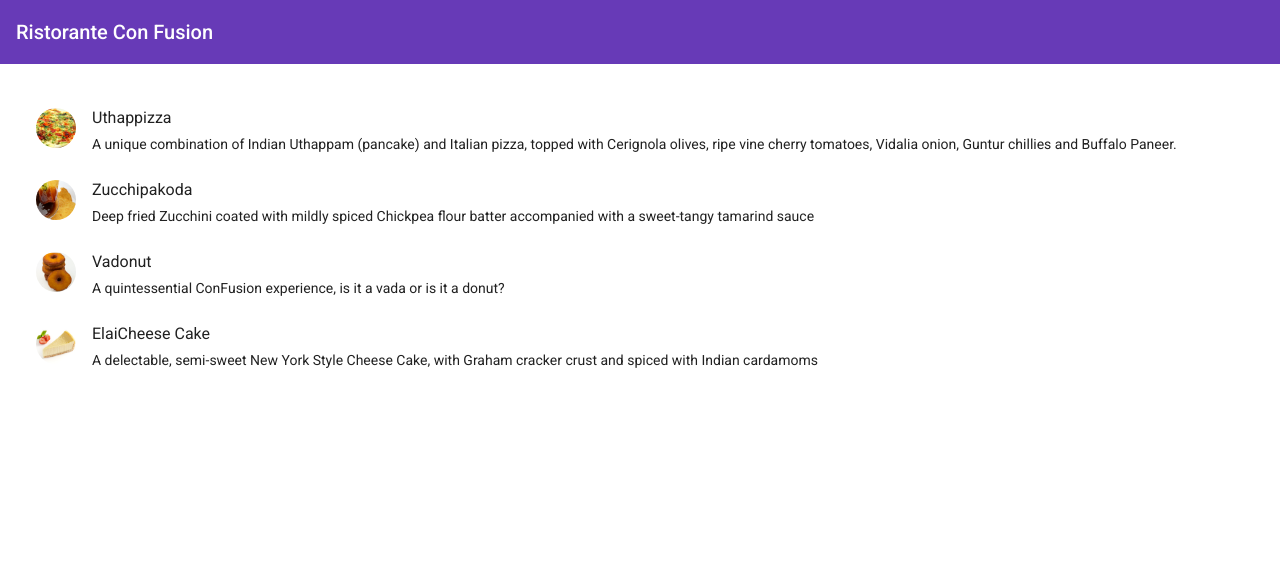
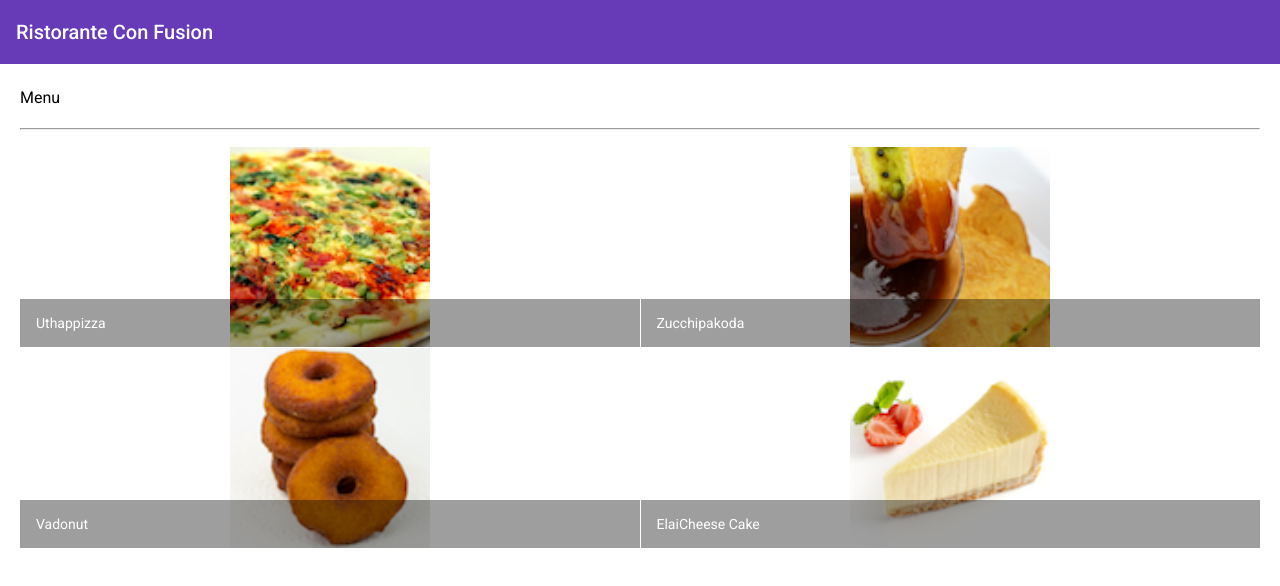
Before and after one commit to ankush789/Angular, an Angular app: page / in a window 1280 px wide. Shown: the top 586 px of the page. Built offline with nearby package versions, Linux system fonts and the light colour scheme.

Commit message:
DATA_BINDING

```diff
--- /dev/null
+++ b/src/app/dishdetail/dishdetail.component.html
@@ -0,0 +1,27 @@
+<div class="container" fxLayout="row" fxLayout.sm="column" fxLayout.xs="column" fxLayoutAlign.gt-md="space-around-center" fxLayoutGap="10px" fxLayoutGap.xs="0">
+    <div fxFlex="40">
+        <mat-card *ngIf="dish">
+            <mat-card-header>
+                <mat-card-title id="bold">{{dish.name | uppercase}}</mat-card-title>
+            </mat-card-header>
+            <img src={{dish.image}} alt={{dish.name}} height="500px">
+            <mat-card-header>
+                <p>{{dish.description}}</p>
+            </mat-card-header>
+            <mat-card-actions>
+                <button mat-button>LIKE</button>
+                <button mat-button>SHARE</button>
+            </mat-card-actions>
+        </mat-card>
+    </div>
+    <div fxFlex="40">
+       <mat-list *ngIf="dish">
+           <h1 id="bold">Comments</h1>
+           <mat-list-item *ngFor="let comments of dish.comments">
+               <p matLine>{{comments.comment}}</p>
+               <p matLine>{{comments.rating}} Star</p>
+               <p matLine>-- {{comments.author}} {{comments.date | date}}</p>
+           </mat-list-item>
+       </mat-list>
+    </div>
+</div>
--- /dev/null
+++ b/src/app/dishdetail/dishdetail.component.scss
@@ -0,0 +1,3 @@
+#bold{
+    font-weight:500;
+}
--- /dev/null
+++ b/src/app/dishdetail/dishdetail.component.ts
@@ -0,0 +1,21 @@
+import { Component, OnInit,Input } from '@angular/core';
+import { Dish } from '../shared/dish';
+
+
+@Component({
+  selector: 'app-dishdetail',
+  templateUrl: './dishdetail.component.html',
+  styleUrls: ['./dishdetail.component.scss']
+})
+export class DishdetailComponent implements OnInit {
+
+  @Input()
+  dish: Dish;
+
+
+  constructor() { }
+
+  ngOnInit(): void {
+  }
+
+}
--- a/src/app/menu/menu.component.html
+++ b/src/app/menu/menu.component.html
@@ -1,11 +1,19 @@
 <div class="container" fxLayout="column" fxLayoutGap="10px">
-    <mat-list fxFlex>
-        <mat-list-item *ngFor="let dish of dishes">
-            <img matListAvatar src={{dish.image}} alt={{dish.name}}>
-            <h1 matLine>{{dish.name}}</h1>
-            <p matLine>
-                <span>{{dish.description}}</span>
-            </p>
-        </mat-list-item>
-    </mat-list>
-</div>
+    <div fxFlex>
+        <div>
+            <h3>Menu</h3>
+            <hr>
+        </div>
+    </div>
+
+    <div fxFlex>
+        <mat-grid-list cols="2" rowHeight="200px">
+            <mat-grid-tile *ngFor="let dish of dishes" (click)="onSelect(dish)">
+                <img height="200px" src={{dish.image}} alt={{dish.name}}>
+                <mat-grid-tile-footer>
+                    <h1 matLine>{{dish.name}}</h1>
+                </mat-grid-tile-footer>
+            </mat-grid-tile>
+        </mat-grid-list>
+    </div>
+<app-dishdetail [dish]="selectedDish"></app-dishdetail>
--- a/src/app/menu/menu.component.ts
+++ b/src/app/menu/menu.component.ts
@@ -1,5 +1,8 @@
 import { Component, OnInit } from '@angular/core';
 import { Dish } from '../shared/dish';
+import { DISHES } from '../shared/dishes';
+
+
 @Component({
   selector: 'app-menu',
   templateUrl: './menu.component.html',
@@ -7,54 +10,16 @@
 })
 export class MenuComponent implements OnInit {
 
-  dishes: Dish[] = [
-    {
-      id: '0',
-      name: 'Uthappizza',
-      image: '/assets/images/uthappizza.png',
-      category: 'mains',
-      featured: true,
-      label: 'Hot',
-      price: '4.99',
-      // tslint:disable-next-line:max-line-length
-      description: 'A unique combination of Indian Uthappam (pancake) and Italian pizza, topped with Cerignola olives, ripe vine cherry tomatoes, Vidalia onion, Guntur chillies and Buffalo Paneer.'
-    },
-    {
-      id: '1',
-      name: 'Zucchipakoda',
-      image: '/assets/images/zucchipakoda.png',
-      category: 'appetizer',
-      featured: false,
-      label: '',
-      price: '1.99',
-      description: 'Deep fried Zucchini coated with mildly spiced Chickpea flour batter accompanied with a sweet-tangy tamarind sauce'
-    },
-    {
-      id: '2',
-      name: 'Vadonut',
-      image: '/assets/images/vadonut.png',
-      category: 'appetizer',
-      featured: false,
-      label: 'New',
-      price: '1.99',
-      description: 'A quintessential ConFusion experience, is it a vada or is it a donut?'
-    },
-    {
-      id: '3',
-      name: 'ElaiCheese Cake',
-      image: '/assets/images/elaicheesecake.png',
-      category: 'dessert',
-      featured: false,
-      label: '',
-      price: '2.99',
-      description: 'A delectable, semi-sweet New York Style Cheese Cake, with Graham cracker crust and spiced with Indian cardamoms'
-    }
-  ];
-
+dishes=DISHES;
+selectedDish: Dish;
 
   constructor() { }
 
   ngOnInit(): void {
   }
 
+  onSelect(dish: Dish){
+    this.selectedDish=dish;
+  }
+
 }
--- /dev/null
+++ b/src/app/shared/comment.ts
@@ -0,0 +1,6 @@
+export class Comment {
+    rating: number;
+    comment: string;
+    author: string;
+    date: string;
+}
--- a/src/app/shared/dish.ts
+++ b/src/app/shared/dish.ts
@@ -1,3 +1,4 @@
+import { Comment } from './comment';
 export class Dish {
     id: string;
     name: string;
@@ -7,4 +8,5 @@
     label: string;
     price: string;
     description: string;
+    comments: Comment[];
 }
--- /dev/null
+++ b/src/app/shared/dishes.ts
@@ -0,0 +1,173 @@
+import { Dish } from './dish';
+
+export const DISHES: Dish[]= [
+    {
+        id: '0',
+        name: 'Uthappizza',
+        image: '/assets/images/uthappizza.png',
+        category: 'mains',
+        featured: true,
+        label: 'Hot',
+        price: '4.99',
+        // tslint:disable-next-line:max-line-length
+        description: 'A unique combination of Indian Uthappam (pancake) and Italian pizza, topped with Cerignola olives, ripe vine cherry tomatoes, Vidalia onion, Guntur chillies and Buffalo Paneer.',
+        comments: [
+            {
+                rating: 5,
+                comment: 'Imagine all the eatables, living in conFusion!',
+                author: 'John Lemon',
+                date: '2012-10-16T17:57:28.556094Z'
+            },
+            {
+                rating: 4,
+                comment: 'Sends anyone to heaven, I wish I could get my mother-in-law to eat it!',
+                author: 'Paul McVites',
+                date: '2014-09-05T17:57:28.556094Z'
+            },
+            {
+                rating: 3,
+                comment: 'Eat it, just eat it!',
+                author: 'Michael Jaikishan',
+                date: '2015-02-13T17:57:28.556094Z'
+            },
+            {
+                rating: 4,
+                comment: 'Ultimate, Reaching for the stars!',
+                author: 'Ringo Starry',
+                date: '2013-12-02T17:57:28.556094Z'
+            },
+            {
+                rating: 2,
+                comment: 'It\'s your birthday, we\'re gonna party!',
+                author: '25 Cent',
+                date: '2011-12-02T17:57:28.556094Z'
+            }
+        ]
+    },
+    {
+        id: '1',
+        name: 'Zucchipakoda',
+        image: '/assets/images/zucchipakoda.png',
+        category: 'appetizer',
+        featured: false,
+        label: '',
+        price: '1.99',
+        description: 'Deep fried Zucchini coated with mildly spiced Chickpea flour batter accompanied with a sweet-tangy tamarind sauce',
+        comments: [
+            {
+                rating: 5,
+                comment: 'Imagine all the eatables, living in conFusion!',
+                author: 'John Lemon',
+                date: '2012-10-16T17:57:28.556094Z'
+            },
+            {
+                rating: 4,
+                comment: 'Sends anyone to heaven, I wish I could get my mother-in-law to eat it!',
+                author: 'Paul McVites',
+                date: '2014-09-05T17:57:28.556094Z'
+            },
+            {
+                rating: 3,
+                comment: 'Eat it, just eat it!',
+                author: 'Michael Jaikishan',
+                date: '2015-02-13T17:57:28.556094Z'
+            },
+            {
+                rating: 4,
+                comment: 'Ultimate, Reaching for the stars!',
+                author: 'Ringo Starry',
+                date: '2013-12-02T17:57:28.556094Z'
+            },
+            {
+                rating: 2,
+                comment: 'It\'s your birthday, we\'re gonna party!',
+                author: '25 Cent',
+                date: '2011-12-02T17:57:28.556094Z'
+            }
+        ]
+    },
+    {
+        id: '2',
+        name: 'Vadonut',
+        image: '/assets/images/vadonut.png',
+        category: 'appetizer',
+        featured: false,
+        label: 'New',
+        price: '1.99',
+        description: 'A quintessential ConFusion experience, is it a vada or is it a donut?',
+        comments: [
+            {
+                rating: 5,
+                comment: 'Imagine all the eatables, living in conFusion!',
+                author: 'John Lemon',
+                date: '2012-10-16T17:57:28.556094Z'
+            },
+            {
+                rating: 4,
+                comment: 'Sends anyone to heaven, I wish I could get my mother-in-law to eat it!',
+                author: 'Paul McVites',
+                date: '2014-09-05T17:57:28.556094Z'
+            },
+            {
+                rating: 3,
+                comment: 'Eat it, just eat it!',
+                author: 'Michael Jaikishan',
+                date: '2015-02-13T17:57:28.556094Z'
+            },
+            {
+                rating: 4,
+                comment: 'Ultimate, Reaching for the stars!',
+                author: 'Ringo Starry',
+                date: '2013-12-02T17:57:28.556094Z'
+            },
+            {
+                rating: 2,
+                comment: 'It\'s your birthday, we\'re gonna party!',
+                author: '25 Cent',
+                date: '2011-12-02T17:57:28.556094Z'
+            }
+        ]
+    },
+    {
+        id: '3',
+        name: 'ElaiCheese Cake',
+        image: '/assets/images/elaicheesecake.png',
+        category: 'dessert',
+        featured: false,
+        label: '',
+        price: '2.99',
+        description: 'A delectable, semi-sweet New York Style Cheese Cake, with Graham cracker crust and spiced with Indian cardamoms',
+        comments: [
+            {
+                rating: 5,
+                comment: 'Imagine all the eatables, living in conFusion!',
+                author: 'John Lemon',
+                date: '2012-10-16T17:57:28.556094Z'
+            },
+            {
+                rating: 4,
+                comment: 'Sends anyone to heaven, I wish I could get my mother-in-law to eat it!',
+                author: 'Paul McVites',
+                date: '2014-09-05T17:57:28.556094Z'
+            },
+            {
+                rating: 3,
+                comment: 'Eat it, just eat it!',
+                author: 'Michael Jaikishan',
+                date: '2015-02-13T17:57:28.556094Z'
+            },
+            {
+                rating: 4,
+                comment: 'Ultimate, Reaching for the stars!',
+                author: 'Ringo Starry',
+                date: '2013-12-02T17:57:28.556094Z'
+            },
+            {
+                rating: 2,
+                comment: 'It\'s your birthday, we\'re gonna party!',
+                author: '25 Cent',
+                date: '2011-12-02T17:57:28.556094Z'
+            }
+        ]
+    }
+];
```
Also changed, not shown: src/app/app.module.ts (+10 -3 lines), 1 other file (tests, documents, lock files or other folders).
